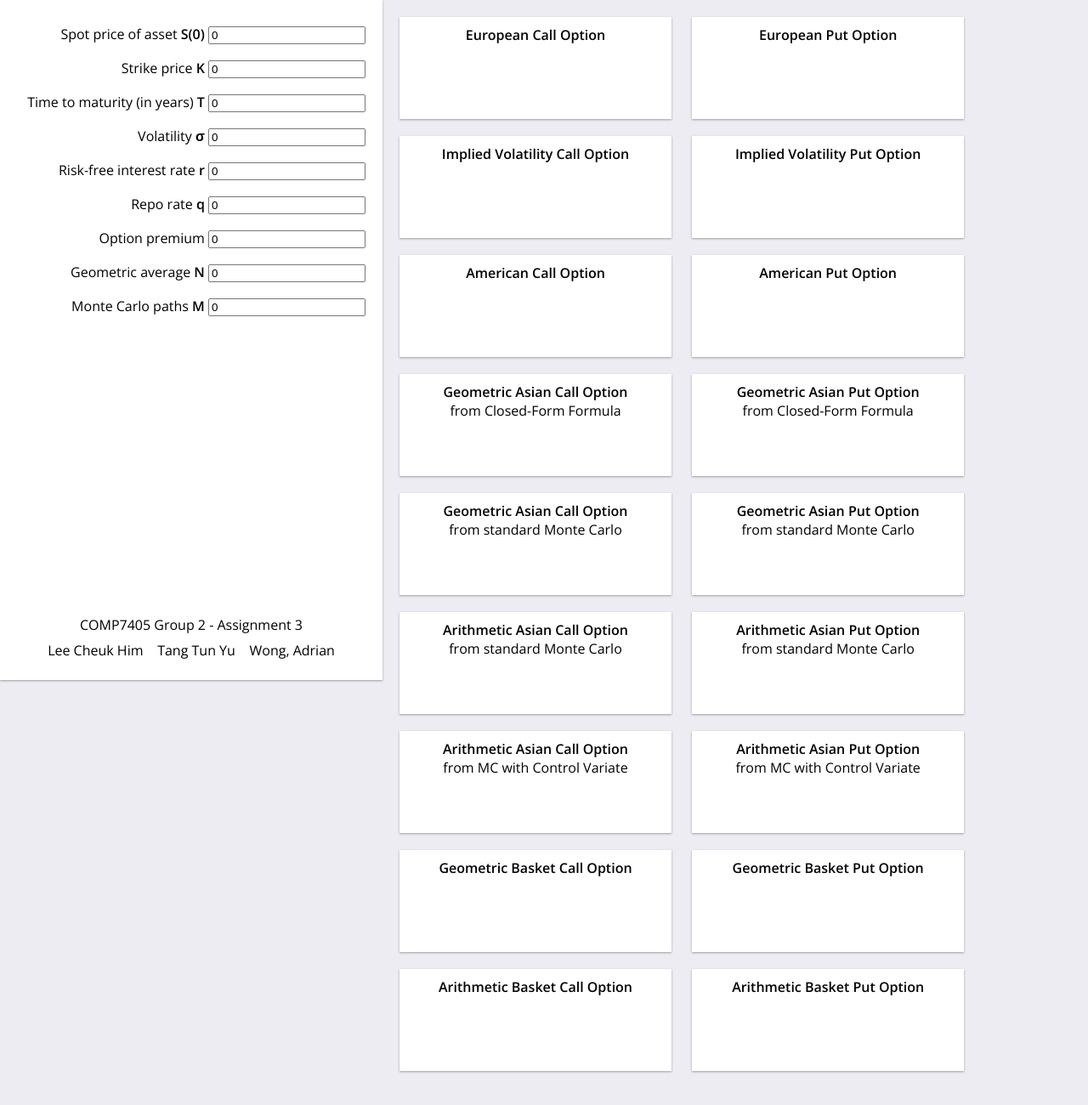
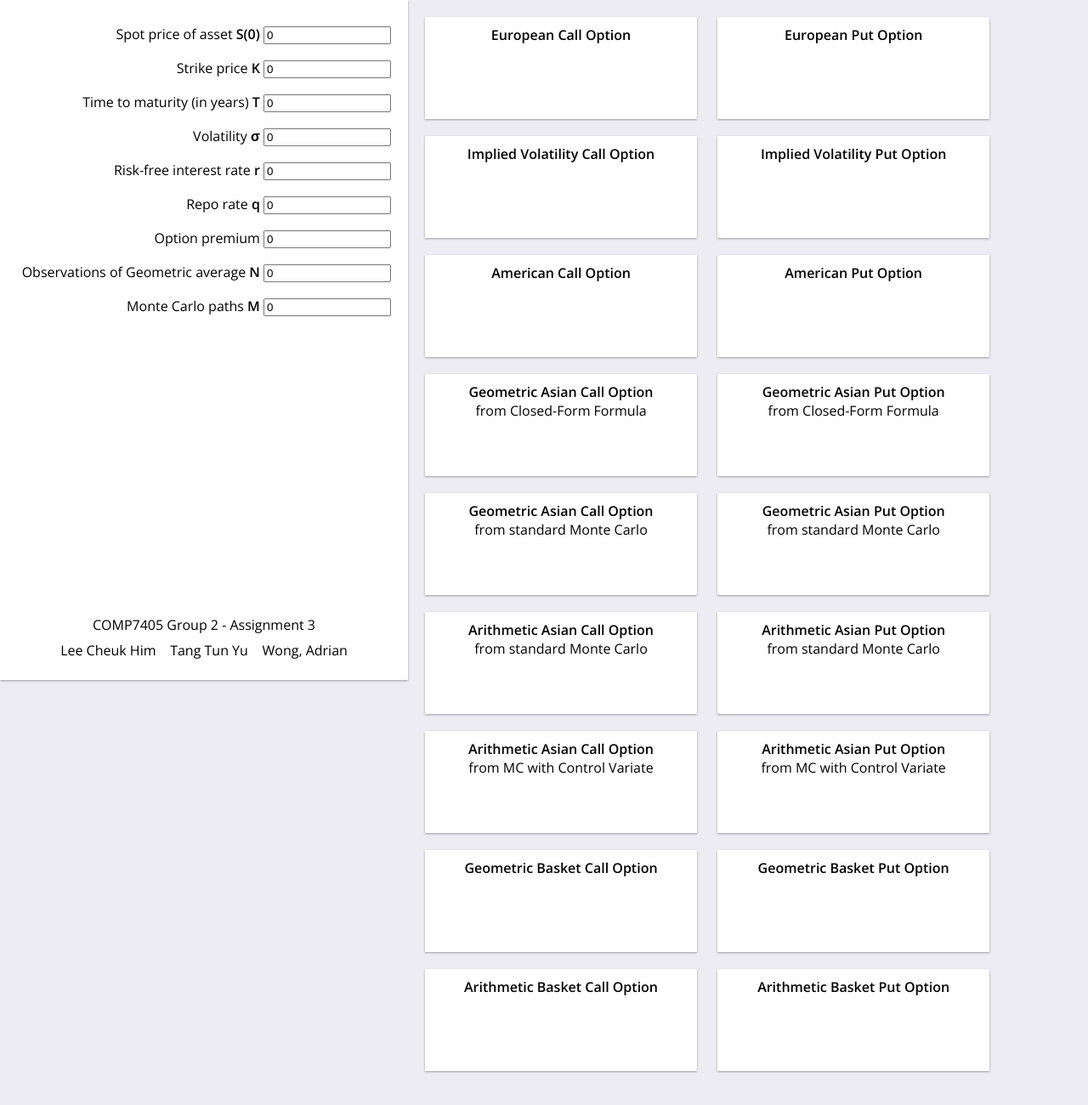
Before and after one commit to arawndinog/mini_option_pricer, a Flask app: page / in a window 1280 px wide. Shown: the whole page at 85% size. Run offline with Flask 2, Linux system fonts and the light colour scheme; some libraries are stand-ins or nearby versions.

Commit message:
fix typo

```diff
--- a/app.py
+++ b/app.py
@@ -44,7 +44,7 @@ def calculate_asian_option_value():
     option_type = request.args.get('optiontype')
 
     asian_type = request.args.get('asiantype')
-    N = int(request.args.get('geoaverage'))
+    N = int(request.args.get('observegeo'))
     M = int(request.args.get('montecarlopath'))
 
     asian_option_model = asian_option.AsianOptionCal(sigma=sigma,N=N,S=S,K=K,T=T,r=r,M=M,option=option_type)
--- a/static/scripts.js
+++ b/static/scripts.js
@@ -6,7 +6,7 @@ $(document).ready(function(){
     var maturity;
     var strikeprice;
     var optionpremium;
-    var geoaverage;
+    var observegeo;
     var montecarlopath;
     $('.output-panel').click(function() {
         spotprice = $("#spotprice").val();
@@ -16,7 +16,7 @@ $(document).ready(function(){
         maturity = $("#maturity").val();
         strikeprice = $("#strikeprice").val();
         optionpremium = $("#optionpremium").val();
-        geoaverage = $("#geoaverage").val();
+        observegeo = $("#observegeo").val();
         montecarlopath = $("#montecarlopath").val();
     });
     // European options
@@ -106,7 +106,7 @@ $(document).ready(function(){
                 interestrate: interestrate,
                 maturity: maturity,
                 strikeprice: strikeprice,
-                geoaverage: geoaverage,
+                observegeo: observegeo,
                 montecarlopath: montecarlopath,
                 asiantype: "geo_bs",
                 optiontype: "call"
@@ -126,7 +126,7 @@ $(document).ready(function(){
                 interestrate: interestrate,
                 maturity: maturity,
                 strikeprice: strikeprice,
-                geoaverage: geoaverage,
+                observegeo: observegeo,
                 montecarlopath: montecarlopath,
                 asiantype: "geo_bs",
                 optiontype: "put"
@@ -146,7 +146,7 @@ $(document).ready(function(){
                 interestrate: interestrate,
                 maturity: maturity,
                 strikeprice: strikeprice,
-                geoaverage: geoaverage,
+                observegeo: observegeo,
                 montecarlopath: montecarlopath,
                 asiantype: "geo_mc",
                 optiontype: "call"
@@ -166,7 +166,7 @@ $(document).ready(function(){
                 interestrate: interestrate,
                 maturity: maturity,
                 strikeprice: strikeprice,
-                geoaverage: geoaverage,
+                observegeo: observegeo,
                 montecarlopath: montecarlopath,
                 asiantype: "geo_mc",
                 optiontype: "put"
@@ -186,7 +186,7 @@ $(document).ready(function(){
                 interestrate: interestrate,
                 maturity: maturity,
                 strikeprice: strikeprice,
-                geoaverage: geoaverage,
+                observegeo: observegeo,
                 montecarlopath: montecarlopath,
                 asiantype: "arithm_mc",
                 optiontype: "call"
@@ -206,7 +206,7 @@ $(document).ready(function(){
                 interestrate: interestrate,
                 maturity: maturity,
                 strikeprice: strikeprice,
-                geoaverage: geoaverage,
+                observegeo: observegeo,
                 montecarlopath: montecarlopath,
                 asiantype: "arithm_mc",
                 optiontype: "put"
@@ -226,7 +226,7 @@ $(document).ready(function(){
                 interestrate: interestrate,
                 maturity: maturity,
                 strikeprice: strikeprice,
-                geoaverage: geoaverage,
+                observegeo: observegeo,
                 montecarlopath: montecarlopath,
                 asiantype: "arithm_cv",
                 optiontype: "call"
@@ -246,7 +246,7 @@ $(document).ready(function(){
                 interestrate: interestrate,
                 maturity: maturity,
                 strikeprice: strikeprice,
-                geoaverage: geoaverage,
+                observegeo: observegeo,
                 montecarlopath: montecarlopath,
                 asiantype: "arithm_cv",
                 optiontype: "put"
--- a/static/styles.css
+++ b/static/styles.css
@@ -7,7 +7,7 @@ body {
     top:0;
     left:0;
     height:100%;
-    width:450px;
+    width:480px;
     background:white;
     box-shadow: 0 1px 3px rgba(0,0,0,0.12), 0 1px 2px rgba(0,0,0,0.24);
     padding: 20px;
@@ -22,13 +22,16 @@ body {
     text-align: center;
     line-height:30px;
 }
+.input-panel input {
+    width:150px;
+}
 .output-container {
     position:relative;
     box-sizing: border-box;
     padding:20px;
-    width:calc( 100% - 450px );
+    width:calc( 100% - 480px );
     top:0;
-    left:450px;
+    left:480px;
 }
 .output-panel {
     position:relative;
--- a/templates/index.html
+++ b/templates/index.html
@@ -29,11 +29,11 @@
             Option premium
             <input type="number" id="optionpremium" name="optionpremium" value=0 step="0.01"><br/>
 
-            Geometric average <span style="font-weight:bold;">N</span>
-            <input type="number" id="geoaverage" name="geoaverage" value=0 step="0.01"><br/>
+            Observations of Geometric average <span style="font-weight:bold;">N</span>
+            <input type="number" id="observegeo" name="observegeo" value=0><br/>
 
             Monte Carlo paths <span style="font-weight:bold;">M</span>
-            <input type="number" id="montecarlopath" name="montecarlopath" value=0 step="0.01"><br/>
+            <input type="number" id="montecarlopath" name="montecarlopath" value=0><br/>
             <div class="masthead">
                 COMP7405 Group 2 - Assignment 3<br/>
                 Lee Cheuk Him &nbsp;&nbsp; Tang Tun Yu &nbsp;&nbsp; Wong, Adrian
```
